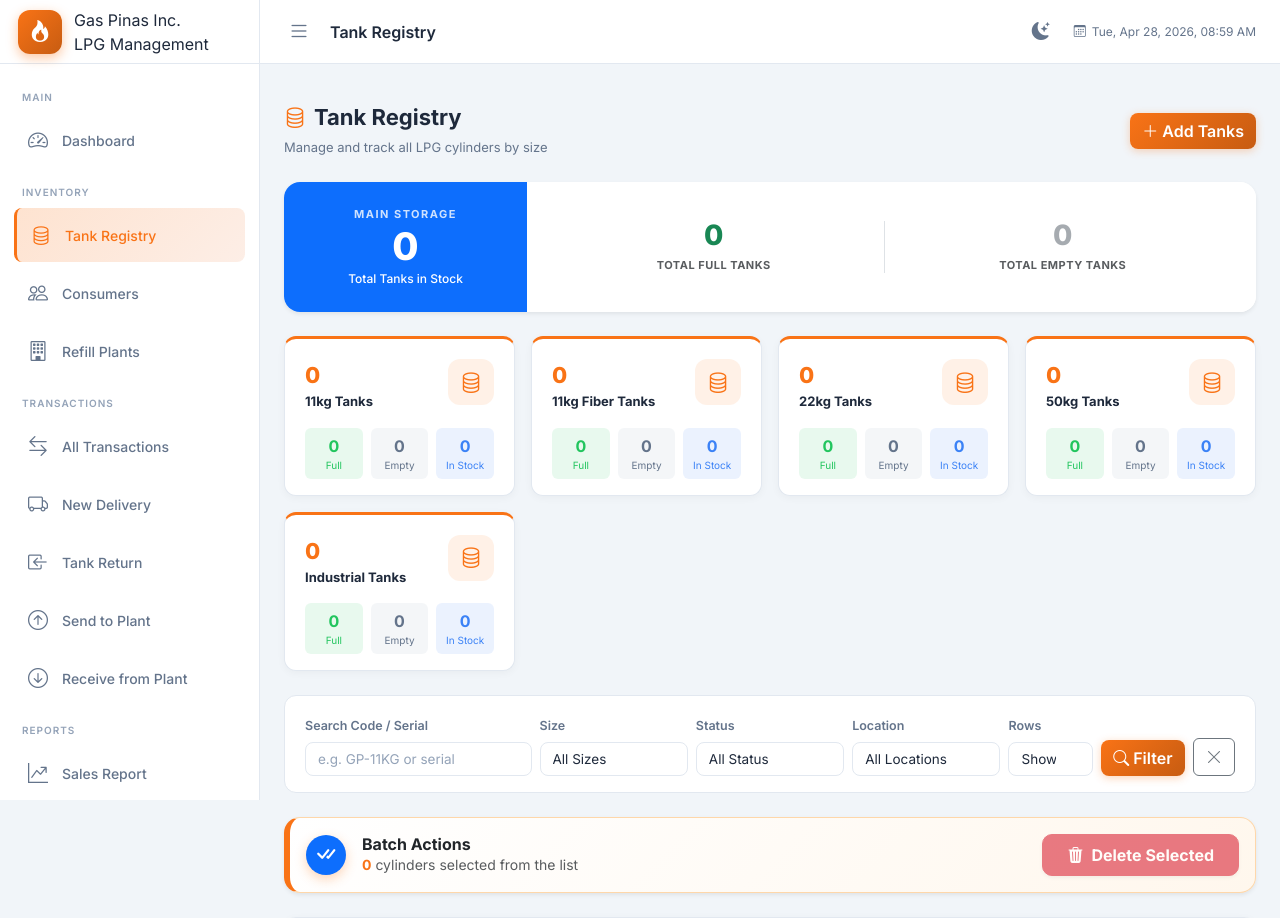
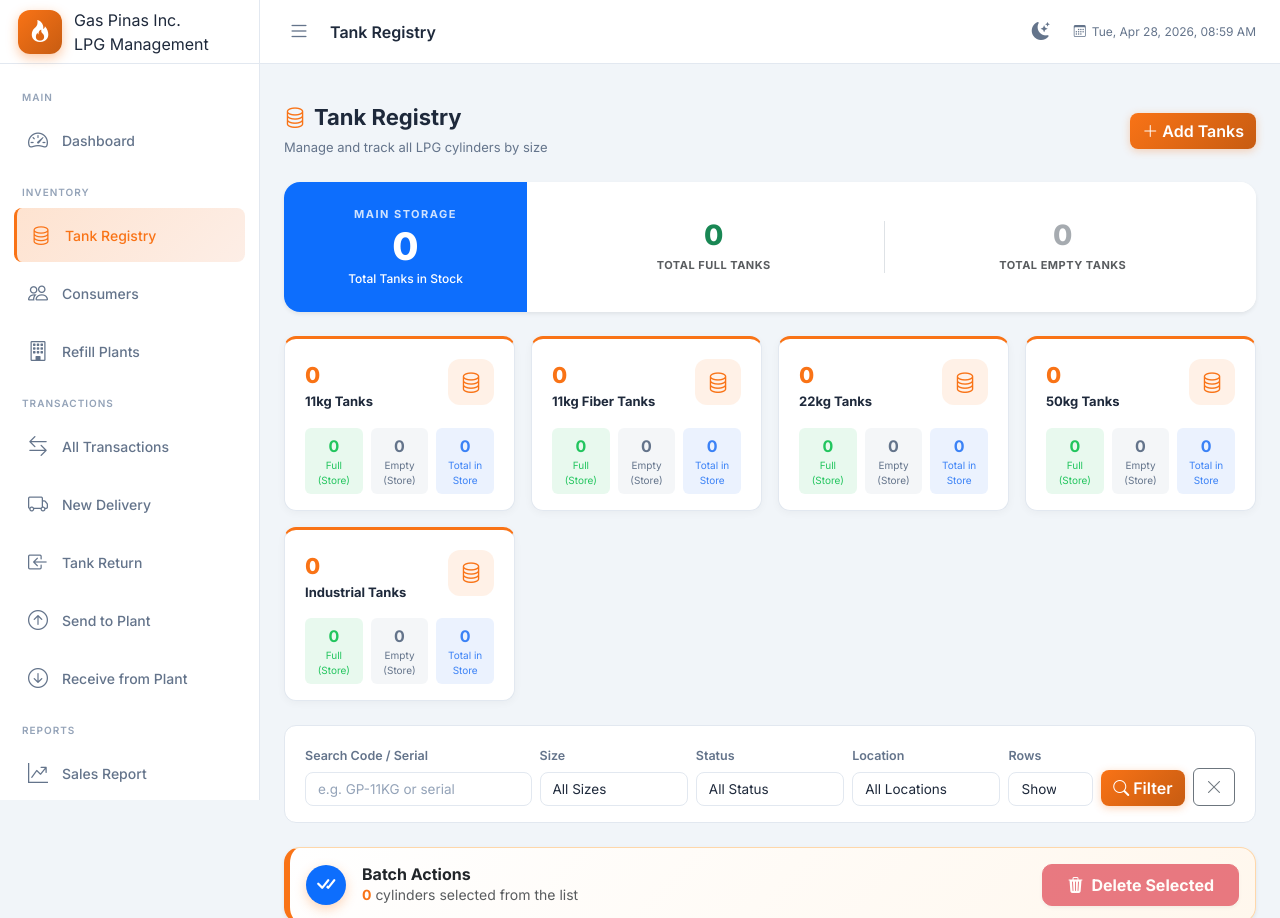
Before and after one commit to razhil1/lpgsystem, a Flask app: page /tanks/ in a window 1280 px wide. Shown: the top 918 px of the page. Run offline with Flask 3, Linux system fonts and the light colour scheme; a user stored in the database is signed in; data that the repository does not hold is empty; some libraries are stand-ins or nearby versions.

Commit message:
Update tank registry summary to strictly count warehouse inventory for Full and Empty stats

```diff
--- a/app/tanks/routes.py
+++ b/app/tanks/routes.py
@@ -70,8 +70,8 @@ def index():
     for s in get_setting('Tank Sizes', is_list=True):
         size_summary[s] = {
             'total': Tank.query.filter_by(tank_size=s, is_active=True).count(),
-            'full': Tank.query.filter_by(tank_size=s, status='Full', is_active=True).count(),
-            'empty': Tank.query.filter_by(tank_size=s, status='Empty', is_active=True).count(),
+            'full': Tank.query.filter_by(tank_size=s, status='Full', location=warehouse, is_active=True).count(),
+            'empty': Tank.query.filter_by(tank_size=s, status='Empty', location=warehouse, is_active=True).count(),
             'warehouse': Tank.query.filter_by(tank_size=s, location=warehouse, is_active=True).count(),
         }
 
--- a/app/templates/tanks/index.html
+++ b/app/templates/tanks/index.html
@@ -56,17 +56,17 @@
                     <div
                         style="flex:1;background:rgba(34,197,94,0.1);border-radius:6px;padding:6px 8px;text-align:center;">
                         <div style="font-size:16px;font-weight:700;color:#22c55e;">{{ data.full }}</div>
-                        <div style="font-size:10px;color:#22c55e;">Full</div>
+                        <div style="font-size:10px;color:#22c55e;">Full (Store)</div>
                     </div>
                     <div
                         style="flex:1;background:rgba(148,163,184,0.1);border-radius:6px;padding:6px 8px;text-align:center;">
                         <div style="font-size:16px;font-weight:700;color:var(--text-muted);">{{ data.empty }}</div>
-                        <div style="font-size:10px;color:var(--text-muted);">Empty</div>
+                        <div style="font-size:10px;color:var(--text-muted);">Empty (Store)</div>
                     </div>
                     <div
                         style="flex:1;background:rgba(59,130,246,0.1);border-radius:6px;padding:6px 8px;text-align:center;">
                         <div style="font-size:16px;font-weight:700;color:#3b82f6;">{{ data.warehouse }}</div>
-                        <div style="font-size:10px;color:#3b82f6;">In Stock</div>
+                        <div style="font-size:10px;color:#3b82f6;">Total in Store</div>
                     </div>
                 </div>
             </div>
```
